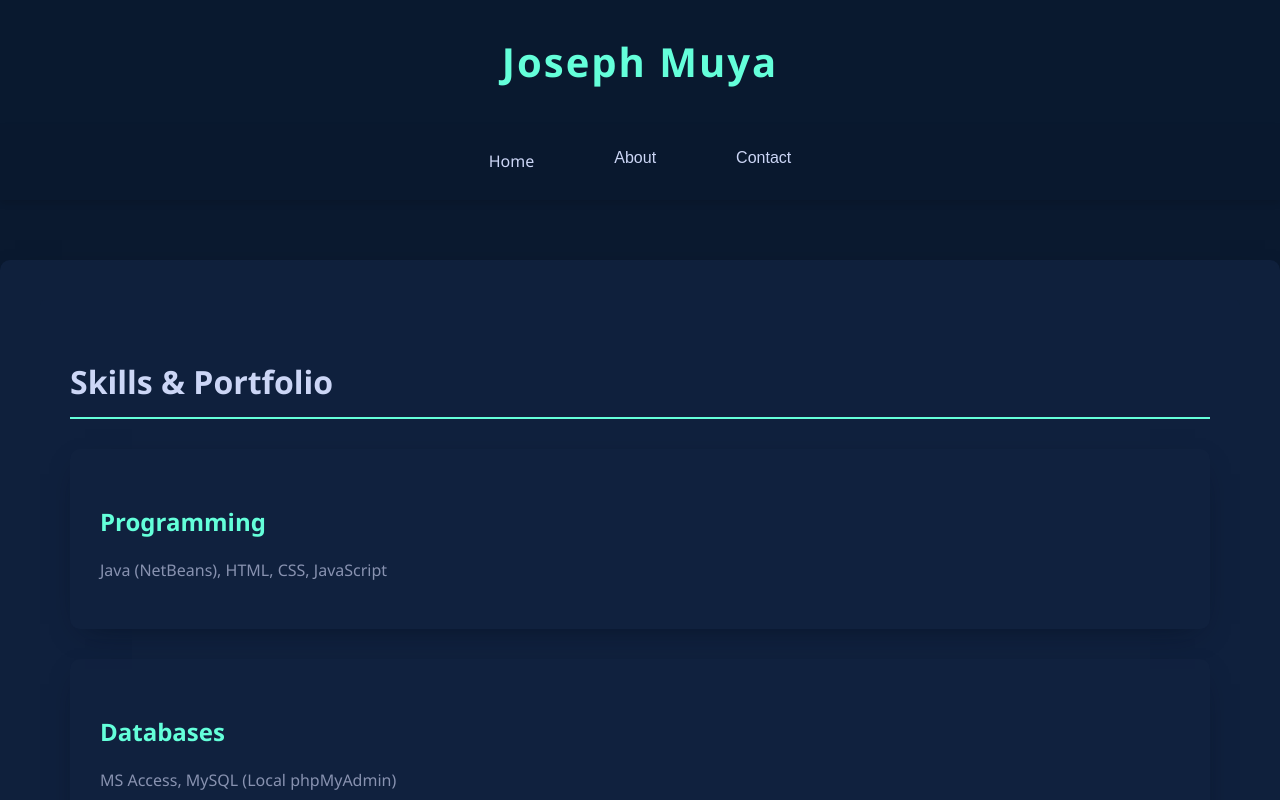
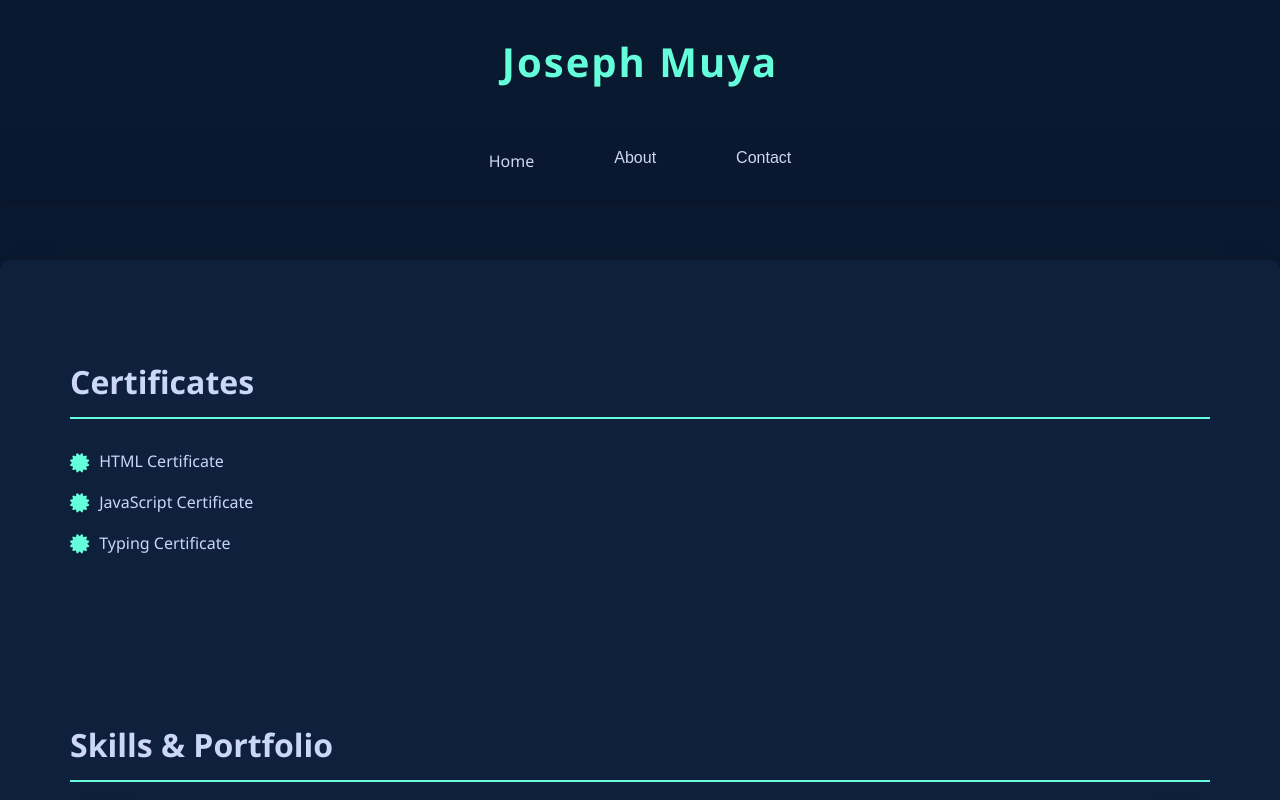
Before and after one commit to josephmuya7/myPortfolioWebsite, a website: page about.html in a window 1280 px wide. Shown: the top 800 px of the page. Drawn offline with Linux system fonts and the light colour scheme.

Commit message:
Add certificate links to my about.html

```diff
--- a/about.html
+++ b/about.html
@@ -5,6 +5,7 @@
     <meta name="viewport" content="width=device-width, initial-scale=1.0" />
     <title>About - Joseph Muya</title>
     <link rel="stylesheet" href="styles.css" />
+    <link rel="stylesheet" href="https://cdnjs.cloudflare.com/ajax/libs/font-awesome/5.15.3/css/all.min.css">
     <script src="sandbox.js"></script>
 
 </head>
@@ -22,6 +23,25 @@
     </nav>
 
     <main>
+
+        <section class="certificates">
+            <h2>Certificates</h2>
+            <ul>
+                <li>
+                    <i class="fas fa-certificate"></i>
+                    <a href="https://simpli-web.app.link/e/mB38AAt2sKb" target="_blank" rel="noopener noreferrer">HTML Certificate</a>
+                </li>
+                <li>
+                    <i class="fas fa-certificate"></i>
+                    <a href="https://simpli-web.app.link/e/2e17XT7muKb" target="_blank" rel="noopener noreferrer">JavaScript Certificate</a>
+                </li>
+                <li>
+                    <i class="fas fa-certificate"></i>
+                    <a href="https://www.ratatype.com/C7090455EN" target="_blank" rel="noopener noreferrer">Typing Certificate</a>
+                </li>
+            </ul>
+        </section>
+
         <section class="skills">
             <h2>Skills & Portfolio</h2>
 
--- a/styles.css
+++ b/styles.css
@@ -201,6 +201,53 @@ footer {
   width: 100%;
 }
 
+/* Certificates Section */
+.certificates {
+  margin-bottom: 60px;
+  padding: 30px;
+  background-color: rgba(17, 34, 64, 0.3);
+  border-radius: 5px;
+  transition: transform 0.3s ease-in-out;
+}
+
+.certificates:hover {
+  transform: translateY(-5px);
+}
+
+.certificates h2 {
+  color: #ccd6f6;
+  font-size: 2rem;
+  margin-bottom: 30px;
+  padding-bottom: 10px;
+  border-bottom: 2px solid #64ffda;
+}
+
+.certificates ul {
+  list-style-type: none;
+  padding: 0;
+}
+
+.certificates li {
+  margin-bottom: 15px;
+  display: flex;
+  align-items: center;
+}
+
+.certificates li i {
+  color: #64ffda;
+  font-size: 1.2rem;
+  margin-right: 10px;
+}
+
+.certificates li a {
+  color: #ccd6f6;
+  text-decoration: none;
+  transition: color 0.3s;
+}
+
+.certificates li a:hover {
+  color: #64ffda;
+}
 /* Additional Styles for About Page */
 .skill {
   background-color: rgba(17, 34, 64, 0.6);
```
Also changed, not shown: images.html (+1 -0 lines), index.html (+1 -0 lines), videos.html (+1 -0 lines).
